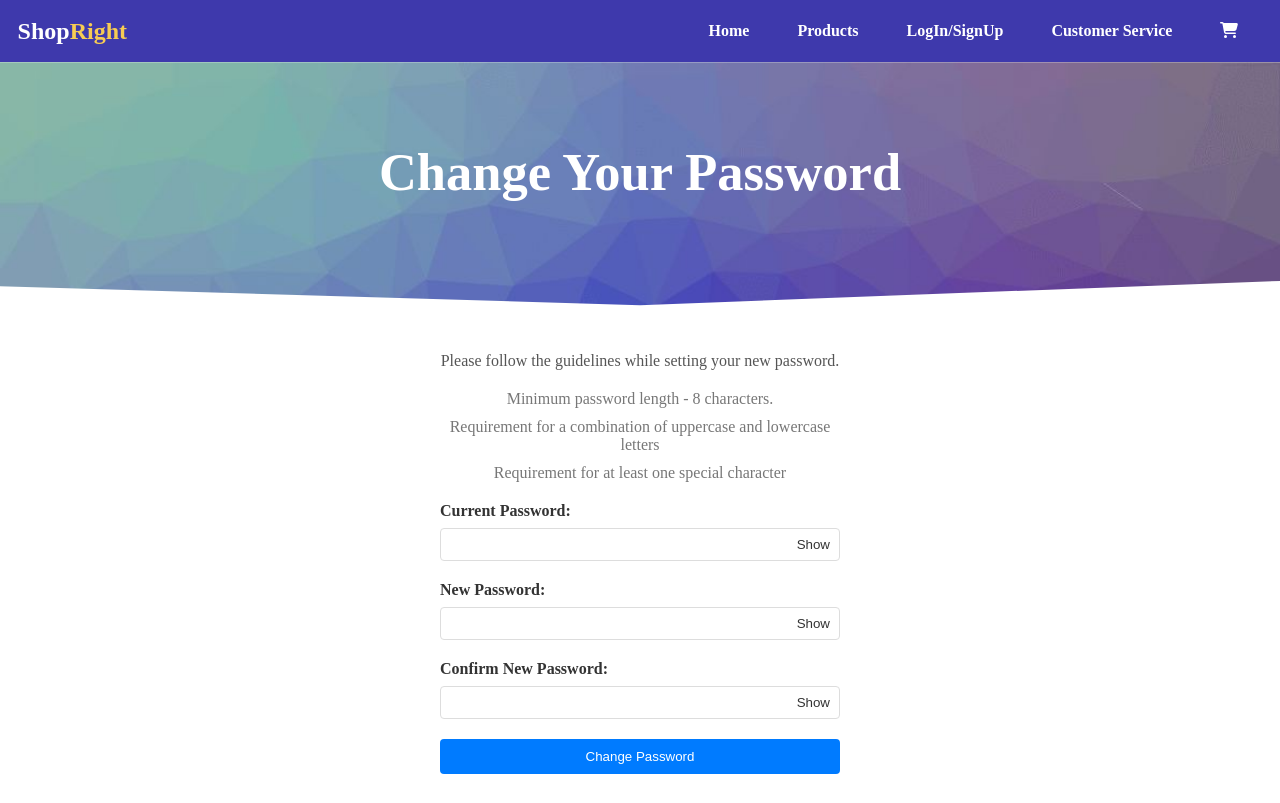
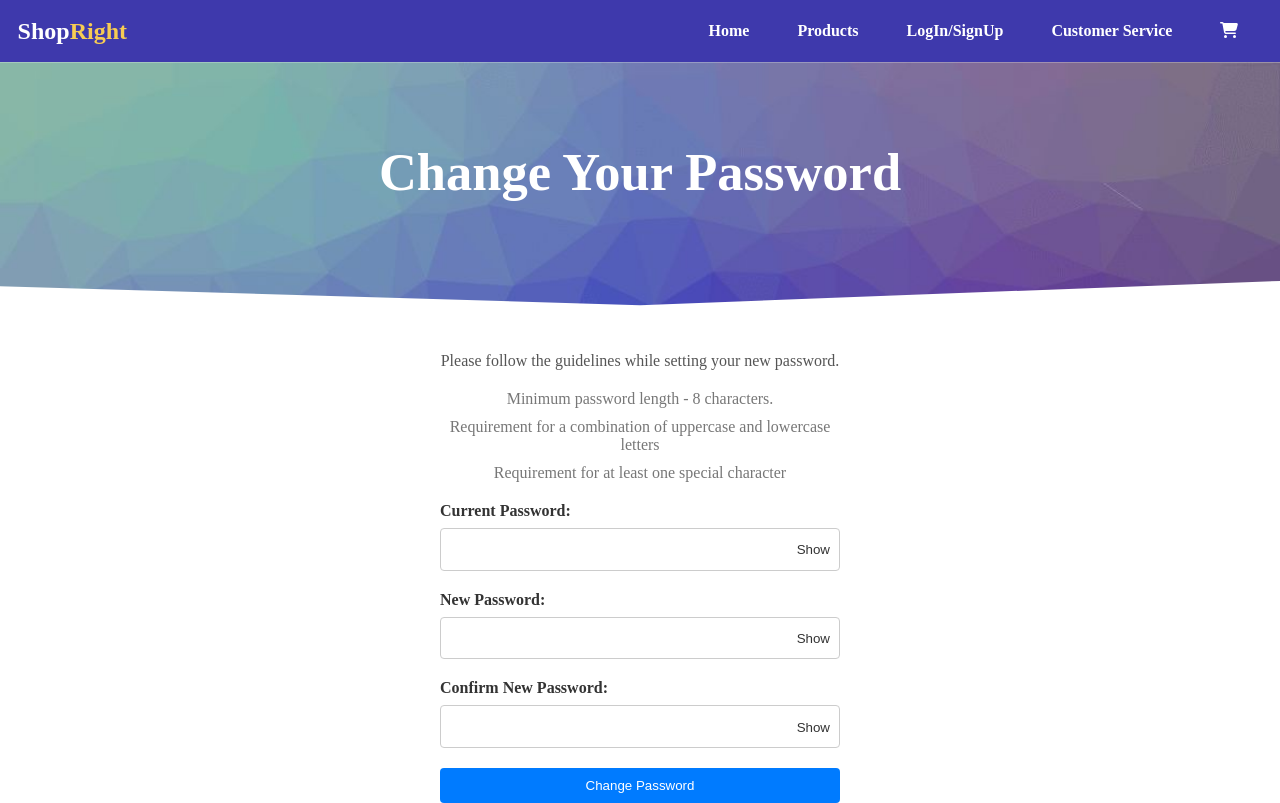
Before and after one commit to Surajbitla/shopright, a React (Create React App) app: page /change-password in a window 1280 px wide. Built offline with nearby package versions, Linux system fonts and the light colour scheme.

Commit message:
change password issue

```diff
--- a/src/components/ChangePassword/ChangePassword.css
+++ b/src/components/ChangePassword/ChangePassword.css
@@ -42,13 +42,6 @@
     font-weight: bold;
 }
 
-.change-password-container input[type="password"] {
-    width: 100%;
-    padding: 8px;
-    box-sizing: border-box;
-    border: 1px solid #ddd;
-    border-radius: 4px;
-}
 
 .change-password-container .submit-btn {
     display: block;
@@ -89,3 +82,21 @@
 .change-password-container .show {
     opacity: 1;
 }
+
+.change-pass-input-group {
+    margin-bottom: 1.25rem;
+    position: relative;
+}
+
+.change-pass-input-group label {
+    display: block;
+    margin-bottom: 0.5rem;
+}
+
+.change-pass-input-group input {
+    width: 93%;
+    display: block;
+    padding: 0.8rem;
+    border: 1px solid #ccc;
+    border-radius: 4px;
+}
--- a/src/components/ChangePassword/ChangePassword.jsx
+++ b/src/components/ChangePassword/ChangePassword.jsx
@@ -88,21 +88,21 @@ function ChangePassword() {
                 <li>Requirement for at least one special character</li>
             </ul>
             <form onSubmit={handleSubmit}>
-                <div className="input-group">
+                <div className="change-pass-input-group">
                     <label>Current Password:</label>
                     <input type={currentPasswordVisible ? "text" : "password"} value={currentPassword} onChange={(e) => setCurrentPassword(e.target.value)} />
                     <button type="button" onClick={toggleCurrentPasswordVisibility} className="visibility-toggle">
                         {currentPasswordVisible ? "Hide" : "Show"}
                     </button>
                 </div>
-                <div className="input-group">
+                <div className="change-pass-input-group">
                     <label>New Password:</label>
                     <input type={newPasswordVisible ? "text" : "password"} value={newPassword} onChange={(e) => setNewPassword(e.target.value)} />
                     <button type="button" onClick={toggleNewPasswordVisibility} className="visibility-toggle">
                         {newPasswordVisible ? "Hide" : "Show"}
                     </button>
                 </div>
-                <div className="input-group">
+                <div className="change-pass-input-group">
                     <label>Confirm New Password:</label>
                     <input type={confirmPasswordVisible ? "text" : "password"} value={confirmPassword} onChange={(e) => setConfirmPassword(e.target.value)} />
                     <button type="button" onClick={toggleConfirmPasswordVisibility} className="visibility-toggle">
```
